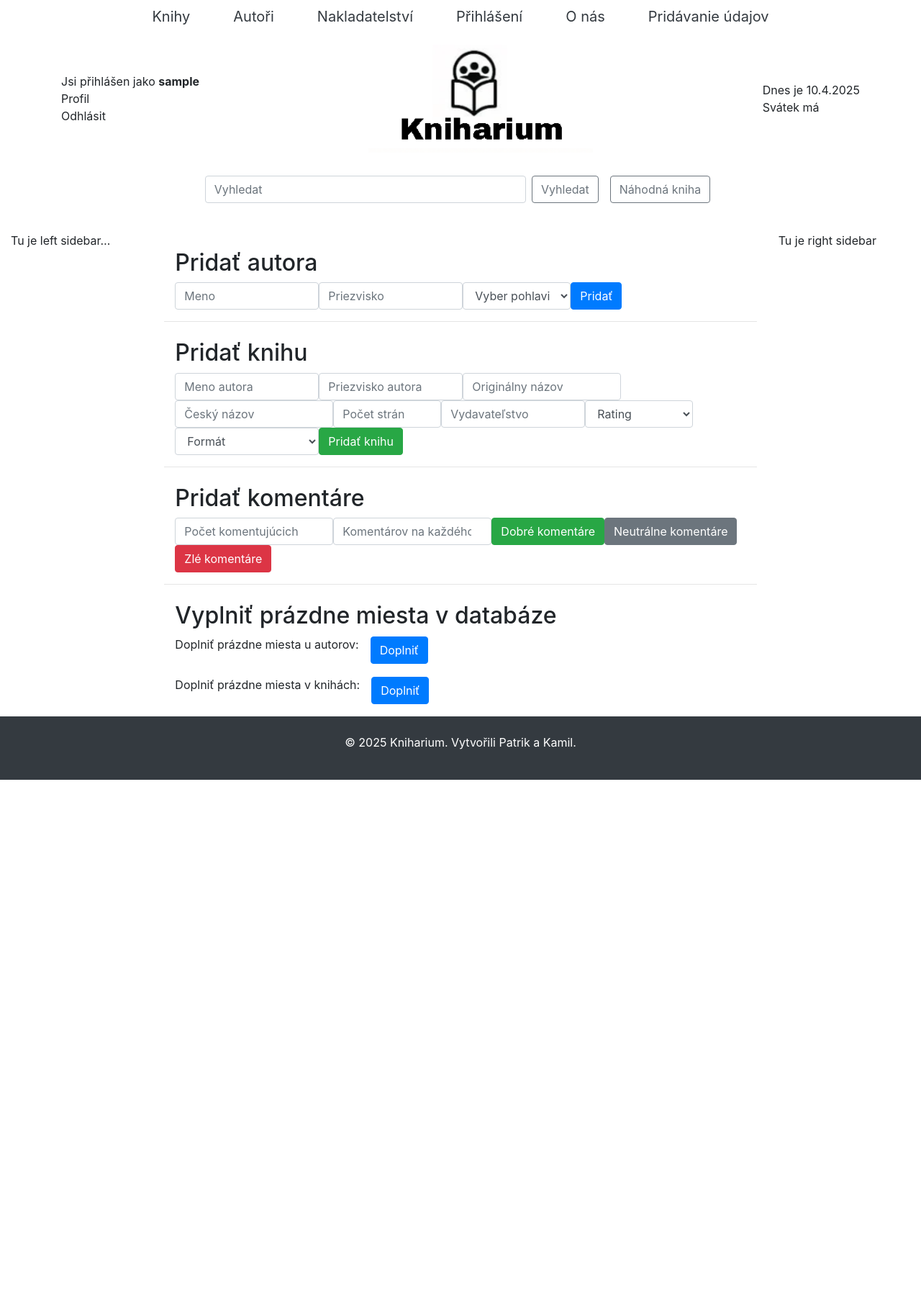
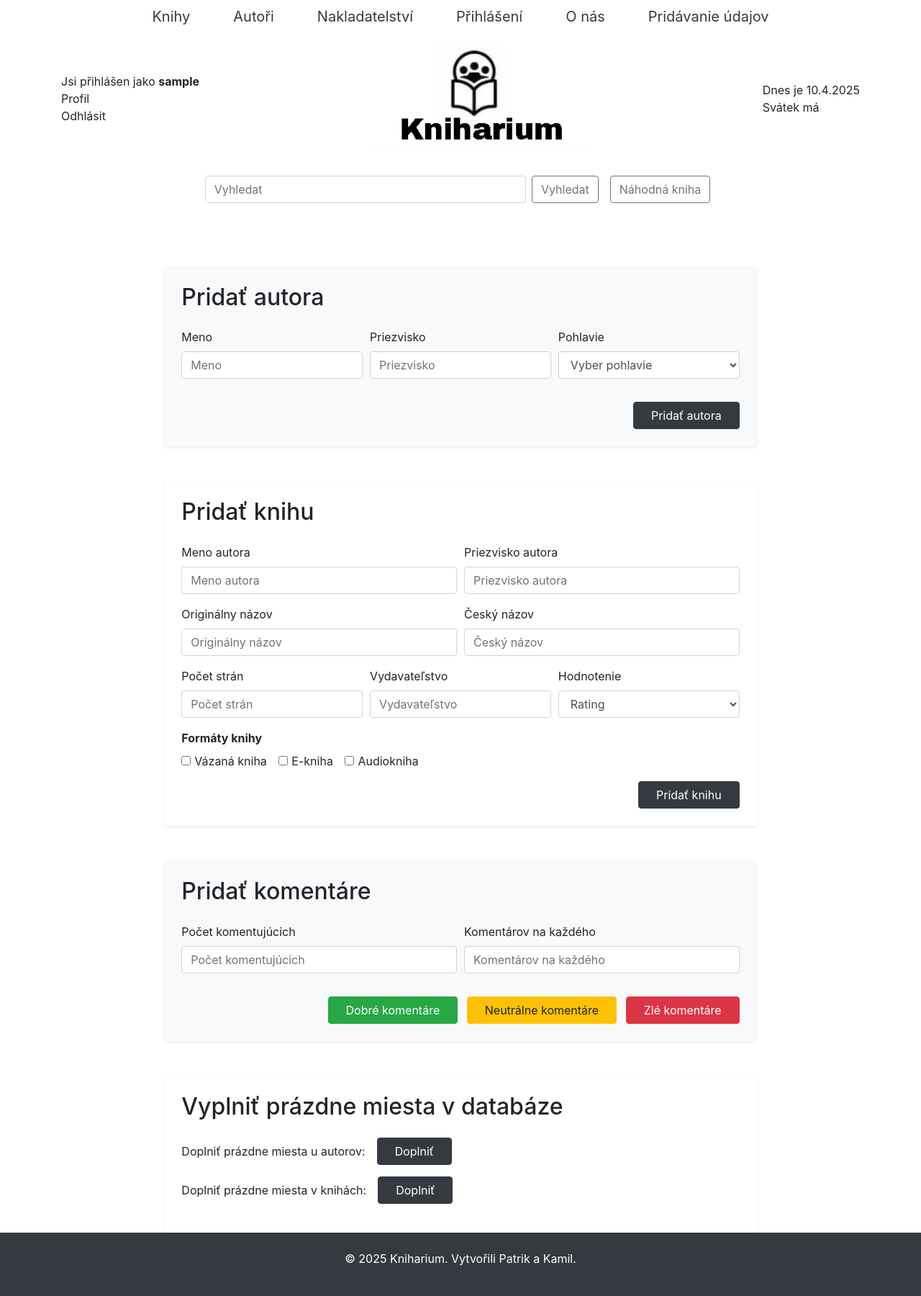
Before and after one commit to Kamo-73/Kniharium, a Django app: page /data-entry/ in a window 1280 px wide. Shown: the whole page at 72% size. Before the commit the page ends 1083 px from the top, so only its background shows below. Run offline with Django 5.2, Linux system fonts and the light colour scheme; the visitor is signed in with stand-in values (Sample User, id 1); data that the repository does not hold is empty; some libraries are stand-ins or nearby versions.

Commit message:
changed design in data_entry

```diff
--- a/viewer/templates/book.html
+++ b/viewer/templates/book.html
@@ -149,7 +149,7 @@
             {% with zobrazeny|add:'e' as zobrazeny %}{% endwith %}
         {% endif %}
 
-        {% if 'Audio kniha' in format_audio and not 'audio' in zobrazeny %}
+        {% if 'Audiokniha' in format_audio and not 'audio' in zobrazeny %}
             <span style="display: inline-block; padding: 6px 12px; background-color: #f0f0f0; border-radius: 20px; font-size: 25px; box-shadow: 0 2px 4px rgba(0,0,0,0.1); margin: 7px;">
                 <a href="https://audioknihy.heureka.sk/f:q:{{ book.title_cz|urlencode }}%20{{ author_string|urlencode }}" style="text-decoration: none; color: inherit;">Audiokniha</a>
             </span>
--- a/viewer/templates/data_entry.html
+++ b/viewer/templates/data_entry.html
@@ -5,52 +5,69 @@
 {% endblock %}
 
 {% block left_sidebar %}
-    <p>Tu je left sidebar…</p>
+
 {% endblock %}
 
 {% block content %}
 
 
 
-<div class="container mt-4">
-    <h2>Pridať autora</h2>
+<div class="container mt-5 p-4 rounded bg-light shadow-sm">
+    <h2 class="mb-4"><i class="bi bi-person-plus-fill"></i> Pridať autora</h2>
 
     <form method="post">
         {% csrf_token %}
-        <div class="d-flex gap-3 mb-3">
-            <input type="text" name="name" placeholder="Meno" class="form-control" style="max-width: 200px;">
-            <input type="text" name="surname" placeholder="Priezvisko" class="form-control" style="max-width: 200px;">
-            <select name="gender" class="form-control" style="max-width: 150px;">
+
+        <div class="form-row">
+            <div class="form-group col-md-4">
+                <label for="name">Meno</label>
+                <input type="text" name="name" id="name" placeholder="Meno" class="form-control">
+            </div>
+
+            <div class="form-group col-md-4">
+                <label for="surname">Priezvisko</label>
+                <input type="text" name="surname" id="surname" placeholder="Priezvisko" class="form-control">
+            </div>
+
+            <div class="form-group col-md-4">
+                <label for="gender">Pohlavie</label>
+                <select name="gender" id="gender" class="form-control">
                     <option value="">Vyber pohlavie</option>
                     <option value="muž">Muž</option>
                     <option value="žena">Žena</option>
                 </select>
-            <button type="submit" name="add_author" class="btn btn-primary">Pridať</button>
+            </div>
+        </div>
+
+        <div class="text-right mt-3">
+            <button type="submit" name="add_author" class="btn btn-dark px-4">Pridať autora</button>
         </div>
     </form>
 
     {% if pridane_autor %}
-        <div class="alert alert-success">{{ pridane_autor }}</div>
+        <div class="alert alert-success mt-4">{{ pridane_autor }}</div>
+    {% endif %}
+
+    {% if chyba %}
+        <div class="alert alert-danger mt-4">{{ chyba }}</div>
     {% endif %}
 </div>
 
+{% if novy_autor %}
+    <div class="container mt-5 p-4 rounded bg-white shadow-sm">
+        <h4 class="text-center mb-4 text-success"><i class="bi bi-check-circle-fill"></i> Autor bol úspešne pridaný</h4>
 
-
-{% if novy_autor %}
-    <hr>
-    <h4 style="text-align:center;">Autor bol úspešne pridaný:</h4>
-
-    <div class="d-flex gap-4 mt-3 align-items-start" style="justify-content: center;">
+        <div class="d-flex gap-4 flex-wrap justify-content-center align-items-start">
 
             {% if novy_autor.image and novy_autor.image.name %}
                 {% if "http" in novy_autor.image.name %}
-                <img src="{{ novy_autor.image.name }}" alt="Foto autora" style="width: 150px; height: 220px; object-fit: cover;">
+                    <img src="{{ novy_autor.image.name }}" alt="Foto autora" style="width: 150px; height: 220px; object-fit: cover;" class="rounded">
                 {% else %}
-                <img src="/media/{{ novy_autor.image.name }}" alt="Foto autora" style="width: 150px; height: 220px; object-fit: cover;">
+                    <img src="/media/{{ novy_autor.image.name }}" alt="Foto autora" style="width: 150px; height: 220px; object-fit: cover;" class="rounded">
                 {% endif %}
             {% else %}
-            <div style="width: 150px; height: 220px; background-color: #ccc; display: flex; align-items: center; justify-content: center;">
-                <span style="font-size: 0.9em; color: #444;">Chýba obrázok</span>
+                <div style="width: 150px; height: 220px; background-color: #dee2e6;" class="d-flex align-items-center justify-content-center rounded">
+                    <span class="text-muted">Chýba obrázok</span>
                 </div>
             {% endif %}
 
@@ -64,31 +81,52 @@
                 <p><strong>Národnosť:</strong> {{ novy_autor.nationality.name }}</p>
             </div>
         </div>
-{% endif %}
-
-{% if chyba %}
-    <div class="alert alert-danger mt-3">{{ chyba }}</div>
+    </div>
 {% endif %}
 
 
 
 
-<hr>
-<div class="container mt-4">
-    <h2>Pridať knihu</h2>
+<div class="container mt-5 p-4 rounded bg-white shadow-sm">
+    <h2 class="mb-4"><i class="bi bi-book-fill"></i> Pridať knihu</h2>
 
     <form method="post">
         {% csrf_token %}
-        <div class="d-flex flex-wrap gap-3 mb-3">
 
-            <input type="text" name="author_name" placeholder="Meno autora" class="form-control" style="max-width: 200px;">
-            <input type="text" name="author_surname" placeholder="Priezvisko autora" class="form-control" style="max-width: 200px;">
-            <input type="text" name="title_original" placeholder="Originálny názov" class="form-control" style="max-width: 220px;">
-            <input type="text" name="title_cz" placeholder="Český názov" class="form-control" style="max-width: 220px;">
-            <input type="number" name="pages" placeholder="Počet strán" class="form-control" style="max-width: 150px;">
-            <input type="text" name="publisher" placeholder="Vydavateľstvo" class="form-control" style="max-width: 200px;">
+        <div class="form-row">
+            <div class="form-group col-md-6">
+                <label for="author_name">Meno autora</label>
+                <input type="text" name="author_name" id="author_name" placeholder="Meno autora" class="form-control">
+            </div>
+            <div class="form-group col-md-6">
+                <label for="author_surname">Priezvisko autora</label>
+                <input type="text" name="author_surname" id="author_surname" placeholder="Priezvisko autora" class="form-control">
+            </div>
+        </div>
 
-            <select name="rating" class="form-control" style="max-width: 150px;">
+        <div class="form-row">
+            <div class="form-group col-md-6">
+                <label for="title_original">Originálny názov</label>
+                <input type="text" name="title_original" id="title_original" placeholder="Originálny názov" class="form-control">
+            </div>
+            <div class="form-group col-md-6">
+                <label for="title_cz">Český názov</label>
+                <input type="text" name="title_cz" id="title_cz" placeholder="Český názov" class="form-control">
+            </div>
+        </div>
+
+        <div class="form-row">
+            <div class="form-group col-md-4">
+                <label for="pages">Počet strán</label>
+                <input type="number" name="pages" id="pages" placeholder="Počet strán" class="form-control">
+            </div>
+            <div class="form-group col-md-4">
+                <label for="publisher">Vydavateľstvo</label>
+                <input type="text" name="publisher" id="publisher" placeholder="Vydavateľstvo" class="form-control">
+            </div>
+            <div class="form-group col-md-4">
+                <label for="rating">Hodnotenie</label>
+                <select name="rating" id="rating" class="form-control">
                     <option value="">Rating</option>
                     <option value="1">1</option>
                     <option value="2">2</option>
@@ -96,42 +134,59 @@
                     <option value="4">4</option>
                     <option value="5">5</option>
                 </select>
+            </div>
+        </div>
 
-            <select name="format" class="form-control" style="max-width: 200px;">
-                <option value="">Formát</option>
-                <option value="Vázaná kniha">Vázaná kniha</option>
-                <option value="E-kniha">E-kniha</option>
-                <option value="Audiokniha">Audiokniha</option>
-            </select>
+        <div class="form-group">
+            <label><strong>Formáty knihy</strong></label><br>
+            <div class="form-check form-check-inline">
+                <input class="form-check-input" type="checkbox" name="format" value="Vázaná kniha" id="format1">
+                <label class="form-check-label" for="format1">Vázaná kniha</label>
+            </div>
+            <div class="form-check form-check-inline">
+                <input class="form-check-input" type="checkbox" name="format" value="E-kniha" id="format2">
+                <label class="form-check-label" for="format2">E-kniha</label>
+            </div>
+            <div class="form-check form-check-inline">
+                <input class="form-check-input" type="checkbox" name="format" value="Audiokniha" id="format3">
+                <label class="form-check-label" for="format3">Audiokniha</label>
+            </div>
+        </div>
 
-            <button type="submit" name="add_book" class="btn btn-success">Pridať knihu</button>
+        <div class="text-right mt-3">
+            <button type="submit" name="add_book" class="btn btn-dark px-4">Pridať knihu</button>
         </div>
     </form>
 
     {% if pridana_kniha %}
-        <div class="alert alert-success">{{ pridana_kniha }}</div>
+        <div class="alert alert-success mt-4">{{ pridana_kniha }}</div>
     {% endif %}
 </div>
 
+{% if nova_kniha %}
+    <div class="container mt-5 p-4 rounded bg-light shadow-sm">
+        <h4 class="text-center mb-4 text-success"><i class="bi bi-check-circle-fill"></i> Kniha bola úspešne pridaná</h4>
 
-{% if nova_kniha %}
-    <hr>
-    <h4 style="text-align:center;">Kniha bola úspešne pridaná:</h4>
+        <div class="d-flex gap-4 flex-wrap justify-content-center align-items-start">
 
-    <div class="d-flex gap-4 mt-3 align-items-start" style="justify-content: center;">
             {% if nova_kniha.image and nova_kniha.image.name %}
                 {% if "http" in nova_kniha.image.name %}
-                <img src="{{ nova_kniha.image.name }}" alt="Obálka" style="width: 150px; height: 220px; object-fit: cover;">
+                    <img src="{{ nova_kniha.image.name }}" alt="Obálka" style="width: 150px; height: 220px; object-fit: cover;" class="rounded">
                 {% else %}
-                <img src="/media/{{ nova_kniha.image.name }}" alt="Obálka" style="width: 150px; height: 220px; object-fit: cover;">
+                    <img src="/media/{{ nova_kniha.image.name }}" alt="Obálka" style="width: 150px; height: 220px; object-fit: cover;" class="rounded">
                 {% endif %}
             {% else %}
-            <div style="width: 150px; height: 220px; background-color: #ccc; display: flex; align-items: center; justify-content: center;">
-                <span style="font-size: 0.9em; color: #444;">Chýba obrázok</span>
+                <div style="width: 150px; height: 220px; background-color: #dee2e6;" class="d-flex align-items-center justify-content-center rounded">
+                    <span class="text-muted">Chýba obálka</span>
                 </div>
             {% endif %}
 
             <div>
+                <p><strong>Autor:</strong>
+                    {% for a in nova_kniha.author.all %}
+                        {{ a.name }} {{ a.surname }}{% if not forloop.last %}, {% endif %}
+                    {% endfor %}
+                </p>
                 <p><strong>Názov (originál):</strong> {{ nova_kniha.title_orig }}</p>
                 <p><strong>Názov (česky):</strong> {{ nova_kniha.title_cz }}</p>
                 <p><strong>Počet strán:</strong> {{ nova_kniha.num_of_pages }}</p>
@@ -152,6 +207,7 @@
                 <p><strong>Popis:</strong> {{ nova_kniha.description }}</p>
             </div>
         </div>
+    </div>
 {% endif %}
 
 
@@ -159,72 +215,98 @@
 
 
 
-<hr>
-<div class="container mt-4">
-    <h2>Pridať komentáre</h2>
+
+<div class="container mt-5 p-4 rounded bg-light shadow-sm">
+    <h2 class="mb-4"><i class="bi bi-chat-left-dots-fill"></i> Pridať komentáre</h2>
 
     <form method="post">
         {% csrf_token %}
-        <div class="d-flex flex-wrap gap-3 mb-3">
-            <input type="number" name="num_users" placeholder="Počet komentujúcich" class="form-control" style="max-width: 220px;" min="1" required>
-            <input type="number" name="comments_per_user" placeholder="Komentárov na každého" class="form-control" style="max-width: 220px;" min="1" required>
+        <div class="form-row">
+            <div class="form-group col-md-6">
+                <label for="num_users">Počet komentujúcich</label>
+                <input type="number" name="num_users" id="num_users" placeholder="Počet komentujúcich" class="form-control" min="1" required>
+            </div>
+            <div class="form-group col-md-6">
+                <label for="comments_per_user">Komentárov na každého</label>
+                <input type="number" name="comments_per_user" id="comments_per_user" placeholder="Komentárov na každého" class="form-control" min="1" required>
+            </div>
+        </div>
 
-            <button type="submit" name="add_comment" value="good" class="btn btn-success">Dobré komentáre</button>
-            <button type="submit" name="add_comment" value="neutral" class="btn btn-secondary">Neutrálne komentáre</button>
-            <button type="submit" name="add_comment" value="bad" class="btn btn-danger">Zlé komentáre</button>
+        <div class="text-right mt-3">
+            <button type="submit" name="add_comment" value="good" class="btn btn-success mr-2 px-4">Dobré komentáre</button>
+            <button type="submit" name="add_comment" value="neutral" class="btn btn-warning mr-2 px-4">Neutrálne komentáre</button>
+            <button type="submit" name="add_comment" value="bad" class="btn btn-danger px-4">Zlé komentáre</button>
         </div>
     </form>
 
-    {% if vysledok_komentare %}
-        <div class="alert alert-info mt-3">{{ vysledok_komentare }}</div>
-    {% endif %}
+
 </div>
 
 
 
+
+{% if vysledok_komentare or comment_info %}
+<div class="container mt-4 p-4 rounded bg-light shadow-sm">
+
     {% if vysledok_komentare %}
-    <div class="alert alert-info mt-3">{{ vysledok_komentare }}</div>
+        <div class="alert alert-info mb-4">
+            <i class="bi bi-info-circle-fill mr-2"></i> {{ vysledok_komentare }}
+        </div>
     {% endif %}
 
     {% if comment_info %}
-    <div class="alert alert-info mt-3">
-        <h4>Posledné komentáre:</h4>
-        <ul>
+        <h4 class="mb-3"><i class="bi bi-chat-left-quote-fill"></i> Posledné komentáre</h4>
+
+        <ul class="list-group">
             {% for info in comment_info %}
-                <li>
-                    Používateľ {{ info.username }} pridal komentár k knihe „{{ info.book_title }}“:
-                    <strong>{{ info.rating }}★</strong> – {{ info.comment }}...
+                <li class="list-group-item">
+                    <div class="d-flex justify-content-between align-items-center">
+                        <div>
+                            <strong>{{ info.username }}</strong> komentoval knihu <em>„{{ info.book_title }}“</em>
+                        </div>
+                        <div>
+                            <span class="badge badge-warning">{{ info.rating }}★</span>
+                        </div>
+                    </div>
+                    <div class="mt-2 text-muted">
+                        {{ info.comment }}...
+                    </div>
                 </li>
             {% endfor %}
         </ul>
+    {% endif %}
+
 </div>
 {% endif %}
 
 
 
 
-<hr>
-<div class="container mt-4">
-    <h2>Vyplniť prázdne miesta v databáze</h2>
 
-    <div class="d-flex align-items-center mb-3">
-        <p class="mr-3">Doplniť prázdne miesta u autorov:</p>
-        <form method="post" class="mb-0">
+<div class="container mt-5 p-4 rounded bg-white shadow-sm">
+    <h2 class="mb-4"><i class="bi bi-tools"></i> Vyplniť prázdne miesta v databáze</h2>
+
+    <form method="post">
         {% csrf_token %}
-            <button type="submit" name="update_authors" class="btn btn-primary">Doplniť</button>
+        <div class="d-flex align-items-center mb-3 flex-wrap">
+            <p class="mb-0 mr-3">Doplniť prázdne miesta u autorov:</p>
+            <button type="submit" name="update_authors" class="btn btn-dark px-4 ms-3">Doplniť</button>
+        </div>
     </form>
+
+    <form method="post">
+        {% csrf_token %}
+        <div class="d-flex align-items-center mb-3 flex-wrap">
+            <p class="mb-0 mr-3">Doplniť prázdne miesta v knihách:</p>
+            <button type="submit" name="update_books" class="btn btn-dark px-4 ms-3">Doplniť</button>
         </div>
-
-    <div class="d-flex align-items-center mb-3">
-        <p class="mr-3">Doplniť prázdne miesta v knihách:</p>
-        <form method="post" class="mb-0">
-            {% csrf_token %}
-            <button type="submit" name="update_books" class="btn btn-primary">Doplniť</button>
     </form>
-    </div>
 
     {% if update_info %}
-        <div class="alert alert-info mt-3">{{ update_info }}</div>
+        <div class="mt-4 p-3 bg-light rounded border d-flex align-items-center">
+            <i class="bi bi-info-circle-fill mr-2 text-primary" style="font-size: 1.2rem;"></i>
+            <span class="ml-2">{{ update_info }}</span>
+        </div>
     {% endif %}
 </div>
 
@@ -233,5 +315,5 @@
 {% endblock %}
 
 {% block right_sidebar %}
-    <p>Tu je right sidebar</p>
+
 {% endblock %}
--- a/viewer/views.py
+++ b/viewer/views.py
@@ -304,7 +304,7 @@ def book(request, pk):
             profile = None
 
     format_names = [f.name for f in book_.format.all()]
-    format_audio = 'Audio kniha' if 'Audio kniha' in format_names else ''
+    format_audio = 'Audiokniha' if 'Audiokniha' in format_names else ''
     format_e = 'E-kniha' if 'E-kniha' in format_names else ''
     format_vazana = 'Vázaná kniha' if 'Vázaná kniha' in format_names else ''
 
```
Lines whose indentation alone changed are shown as unchanged.
